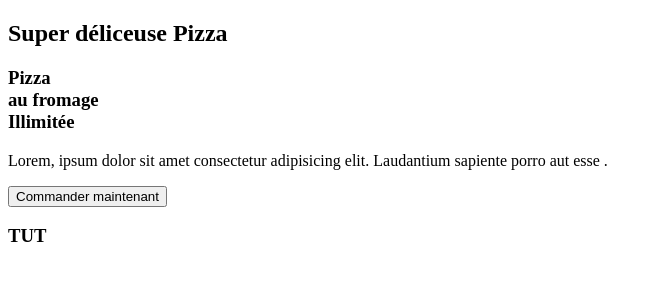
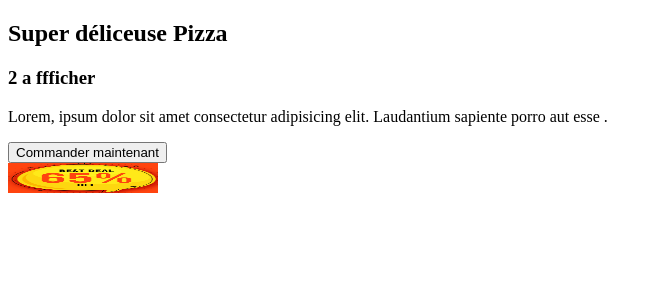
Before and after one commit to BelieveMb/pizza-de-kin, a Next.js app: page /components/HeroSection in a window 1280 px wide. Shown: the top 300 px of the page, without its empty margins (0-662 px from the left). Built offline with nearby package versions, Linux system fonts and the light colour scheme.

Commit message:
the logic for slider is done

```diff
--- a/src/pages/components/HeroSection.tsx
+++ b/src/pages/components/HeroSection.tsx
@@ -1,12 +1,14 @@
-import React from 'react'
+'use client'
+import React from 'react';
+import { useEffect, useState } from 'react';
+import Image from 'next/image';
 
-function HeroSection() {
-  return (
-    <section className='flex flex-col'>
-        <aside className='my-[5rem] flex flex-row gap-4 justify-between content-center items-center'>
+const HeroContent = ({isImageExpanded, title}: {isImageExpanded:any, title:string}) => {
+    return (
+        <aside className='my-[5rem] flex flex-row gap-4 justify-between content-start items-start'>
             <div className="w-[50%] flex flex-col justify-center content-center items-center text-center">
                 <h2 className='text-3xl text-yellow-400 uppercase'>Super déliceuse Pizza</h2>
-                <h1 className='text-[4rem] font-bold text-center uppercase leading-none'>Pizza <br /> au fromage <br /> Illimitée</h1>
+                <h1 className='text-[4rem] font-bold text-center uppercase leading-none'>{title} </h1>
                 <p className='mt-4 px-10 py-8'>
                     Lorem, ipsum dolor sit amet consectetur adipisicing elit. Laudantium sapiente porro aut esse .
                 </p>
@@ -14,15 +16,63 @@ function HeroSection() {
                     Commander maintenant <i className="bi bi-arrow-right"></i>
                 </button>
             </div>
-            <div className="flex flex-col">
-                <h1>TUT</h1>
+            <div className="flex flex-col content-start items-start border-4 border-red-300">
+                <Image
+                    src='/images/discount.jpg'
+                    alt="discount image"
+                    className={`rounded-full  z-20 absolute right-[35rem] top-20 transition-transform duration-500 ${isImageExpanded ? 'transform scale-50' : 'transform scale-100'}`}
+                    width={150}
+                    height={30}
+                    priority
+                    />
             </div>
         </aside>
+    )
+}
+function HeroSection() {
+    const [changeAside, setChangeAside] = useState(1);
+    const [isImageExpanded, setIsImageExpanded] = useState(false);
+
+    useEffect(() => {
+        const interval = setInterval(() => {
+          // Inverser l'état de l'agrandissement à chaque itération
+          setIsImageExpanded((prev) => !prev);
+        }, 5000); // Temps total d'une itération (900ms pour l'agrandissement + 1000ms pour la réduction)
+
+        return () => clearInterval(interval);
+    }, []);
+    const showAsideContent = () => {
+        if(changeAside===1){
+            setChangeAside(changeAside+1);
+        }else if(changeAside===2){
+            setChangeAside(changeAside+1);
+        }else if(changeAside===3){
+            setChangeAside(changeAside+1);
+        }else {
+            setChangeAside(1);
+        }
+    }
+    setInterval(showAsideContent, 5000);
+
+  return (
+    <section className='flex flex-col'>
+        { changeAside === 1 ?
+            <HeroContent
+                isImageExpanded={isImageExpanded}
+                title='Pizza <br /> au fromage <br /> Illimitée'
+            />:
+            <HeroContent
+                isImageExpanded={isImageExpanded}
+                title={`${changeAside} a ffficher`}
+            />
+        }
+
+
         <div className='flex justify-center content-center gap-2'>
-            <span className=""> <i className="bi bi-record-circle"></i></span>
-            <span className="text-gray-400"> <i className="bi bi-circle-fill"></i></span>
-            <span className="text-gray-400"> <i className="bi bi-circle-fill"></i></span>
-            <span className="text-gray-400"> <i className="bi bi-circle-fill"></i></span>
+            <span className="cursor-pointer" >  <i className="bi bi-record-circle"></i></span>
+            <span className="text-gray-400 cursor-pointer"> <i className="bi bi-circle-fill"></i></span>
+            <span className="text-gray-400 cursor-pointer"> <i className="bi bi-circle-fill"></i></span>
+            <span className="text-gray-400 cursor-pointer"> <i className="bi bi-circle-fill"></i></span>
         </div>
     </section>
    )
```
Also changed, not shown: public/images/discount.jpg (added).
